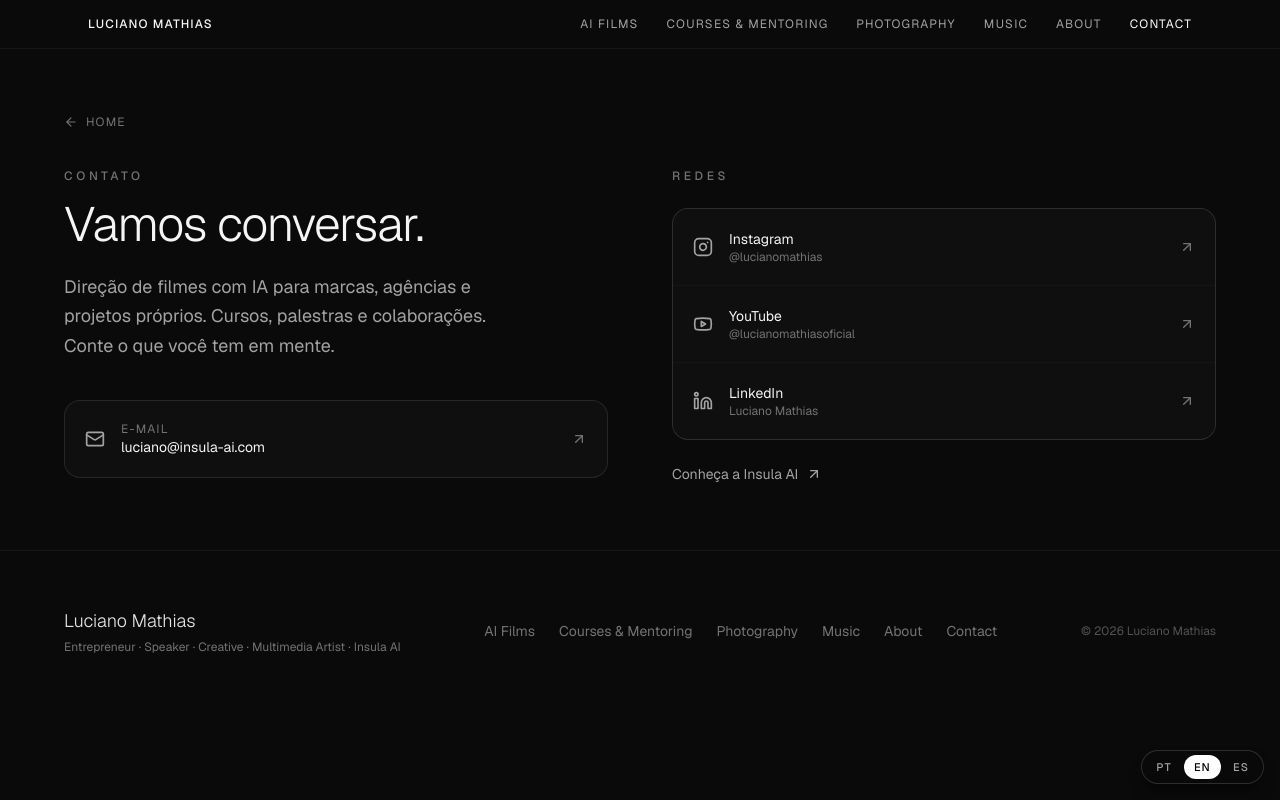
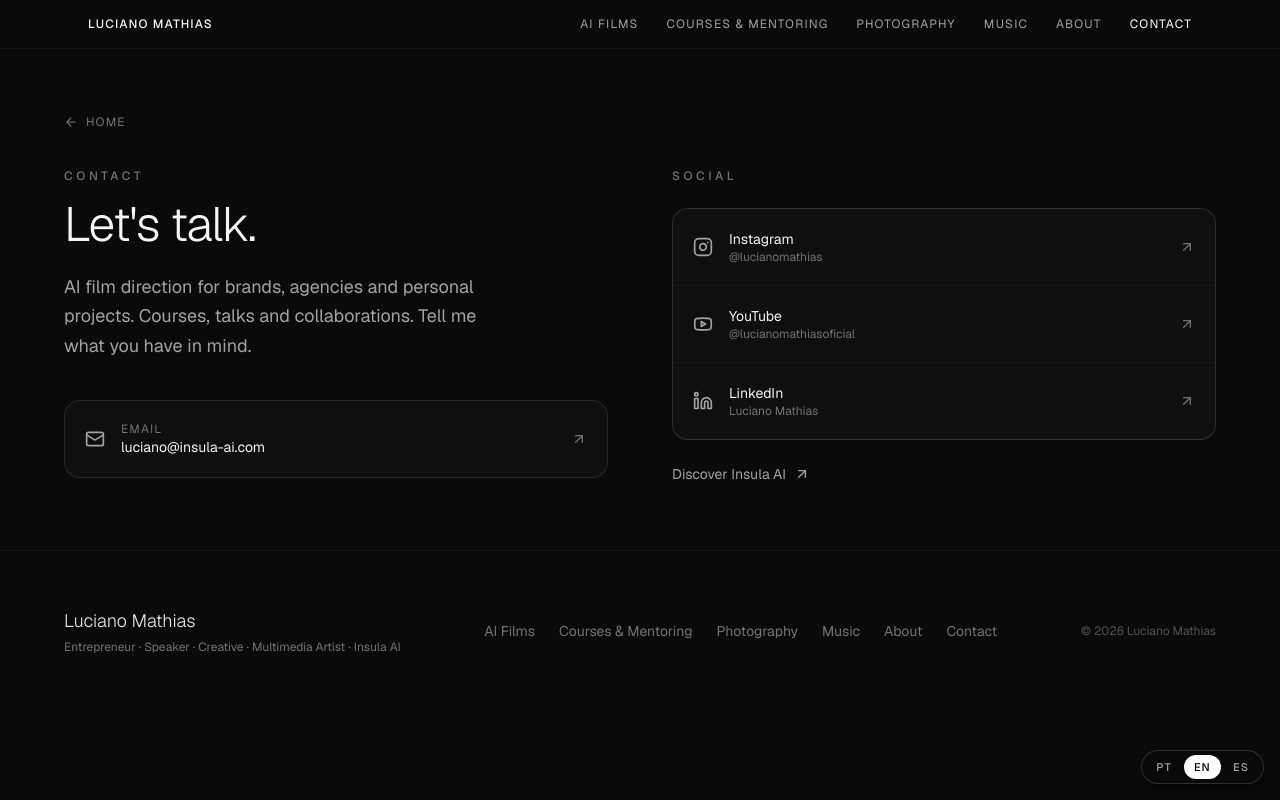
Before and after one commit to lucianomathias1982/lucianomathias-site, a Next.js app: page /en/contato in a window 1280 px wide. Built offline with nearby package versions, Linux system fonts and the light colour scheme.

Commit message:
i18n EN: obra e contato traduzidas

```diff
--- a/app/en/contato/page.tsx
+++ b/app/en/contato/page.tsx
@@ -46,20 +46,20 @@ export default function Contato() {
 
           <div className="mt-8 grid gap-16 md:grid-cols-2">
             <div>
-              <p className="text-xs font-medium uppercase tracking-[0.3em] text-neutral-500">Contato</p>
+              <p className="text-xs font-medium uppercase tracking-[0.3em] text-neutral-500">Contact</p>
               <h1 className="mt-4 font-serif text-4xl font-light leading-[1.1] tracking-tight sm:text-5xl">
-                Vamos conversar.
+                Let's talk.
               </h1>
               <p className="mt-6 max-w-md text-lg leading-relaxed text-neutral-400">
-                Direção de filmes com IA para marcas, agências e projetos próprios. Cursos, palestras e
-                colaborações. Conte o que você tem em mente.
+                AI film direction for brands, agencies and personal projects. Courses, talks and
+                collaborations. Tell me what you have in mind.
               </p>
 
               <div className="mt-10 space-y-4">
                 <a href={`mailto:${EMAIL}`} className="group flex items-center gap-4 rounded-2xl border border-white/10 bg-neutral-900/40 p-5 transition hover:border-white/30">
                   <Mail className="h-5 w-5 text-neutral-400" />
                   <div className="flex-1">
-                    <p className="text-xs uppercase tracking-widest text-neutral-500">E-mail</p>
+                    <p className="text-xs uppercase tracking-widest text-neutral-500">Email</p>
                     <p className="text-sm text-neutral-100">{EMAIL}</p>
                   </div>
                   <ArrowUpRight className="h-4 w-4 text-neutral-500 transition group-hover:text-white" />
@@ -68,7 +68,7 @@ export default function Contato() {
             </div>
 
             <div>
-              <p className="text-xs font-medium uppercase tracking-[0.3em] text-neutral-500">Redes</p>
+              <p className="text-xs font-medium uppercase tracking-[0.3em] text-neutral-500">Social</p>
               <div className="mt-6 grid gap-px overflow-hidden rounded-2xl border border-white/10 bg-white/5">
                 {SOCIALS.map((s) => (
                   <a key={s.label} href={s.href} target="_blank" rel="noopener noreferrer" className="group flex items-center gap-4 bg-neutral-950/60 p-5 transition hover:bg-neutral-900/60">
@@ -82,7 +82,7 @@ export default function Contato() {
                 ))}
               </div>
               <a href="https://insula-ai.com" target="_blank" rel="noopener noreferrer" className="mt-6 inline-flex items-center gap-2 text-sm text-neutral-400 transition hover:text-white">
-                Conheça a Insula AI <ArrowUpRight className="h-4 w-4" />
+                Discover Insula AI <ArrowUpRight className="h-4 w-4" />
               </a>
             </div>
           </div>
--- a/app/en/obra/page.tsx
+++ b/app/en/obra/page.tsx
@@ -20,15 +20,15 @@ const PROJECTS = [
   {
     tag: "Unilever · Brilhante",
     title: "Perfume Extraordinário",
-    meta: "Direção: Harbor · Insula AI",
-    desc: "Filme de marca dirigido com IA para a linha Brilhante, da Unilever — perfume, textura e atmosfera traduzidos em imagem.",
+    meta: "Direction: Harbor · Insula AI",
+    desc: "AI-directed brand film for Unilever's Brilhante line — perfume, texture and atmosphere translated into image.",
     id: "O9hFv0Nh-P4",
   },
   {
     tag: "KFC",
     title: "KFC",
-    meta: "Direção · Insula AI",
-    desc: "Filme publicitário dirigido com IA para a KFC, unindo apetite, ritmo e linguagem de campanha.",
+    meta: "Direction · Insula AI",
+    desc: "AI-directed advertising film for KFC, blending appetite, rhythm and campaign language.",
     id: "Y51h7aMZV-Q",
   },
 ]
@@ -58,13 +58,13 @@ export default function Obra() {
           <a href="/en" className="inline-flex items-center gap-2 text-xs uppercase tracking-widest text-neutral-500 transition hover:text-neutral-300">
             <ArrowLeft className="h-3.5 w-3.5" /> Home
           </a>
-          <p className="mt-8 text-xs font-medium uppercase tracking-[0.3em] text-neutral-500">Direção</p>
+          <p className="mt-8 text-xs font-medium uppercase tracking-[0.3em] text-neutral-500">Directing</p>
           <h1 className="mt-4 max-w-3xl font-serif text-4xl font-light leading-[1.1] tracking-tight sm:text-6xl">
-            Filmes dirigidos com IA para marcas globais.
+            Films directed with AI for global brands.
           </h1>
           <p className="mt-6 max-w-xl text-lg leading-relaxed text-neutral-400">
-            Direção, narrativa e linguagem de campanha — a inteligência artificial como ferramenta, o olhar
-            como assinatura.
+            Direction, narrative and campaign language — artificial intelligence as the tool, the eye
+            as the signature.
           </p>
         </div>
       </section>
@@ -97,7 +97,7 @@ export default function Obra() {
                   rel="noopener noreferrer"
                   className="mt-4 inline-flex items-center gap-2 text-sm text-neutral-300 transition hover:text-white"
                 >
-                  Assistir no YouTube <ArrowUpRight className="h-4 w-4" />
+                  Watch on YouTube <ArrowUpRight className="h-4 w-4" />
                 </a>
               </div>
             </article>
@@ -109,14 +109,14 @@ export default function Obra() {
       <section className="border-t border-white/5 bg-neutral-900/40 px-6 py-14">
         <div className="mx-auto flex max-w-6xl flex-col items-start justify-between gap-6 sm:flex-row sm:items-center">
           <div>
-            <h2 className="font-serif text-2xl font-light">Tem um filme em mente?</h2>
-            <p className="mt-2 text-neutral-400">Direção de filmes com IA para marcas, agências e projetos próprios.</p>
+            <h2 className="font-serif text-2xl font-light">Got a film in mind?</h2>
+            <p className="mt-2 text-neutral-400">AI film direction for brands, agencies and personal projects.</p>
           </div>
           <a
             href="/en/contato"
             className="group inline-flex items-center justify-center gap-2 rounded-full bg-white px-8 py-4 text-sm font-medium tracking-wide text-black transition hover:bg-neutral-200"
           >
-            Falar sobre um projeto
+            Discuss a project
             <ArrowUpRight className="h-4 w-4 transition-transform group-hover:translate-x-0.5" />
           </a>
         </div>
```
